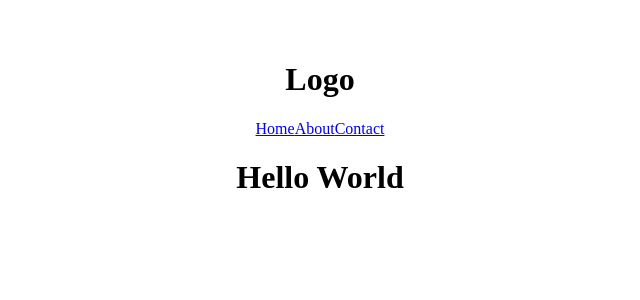
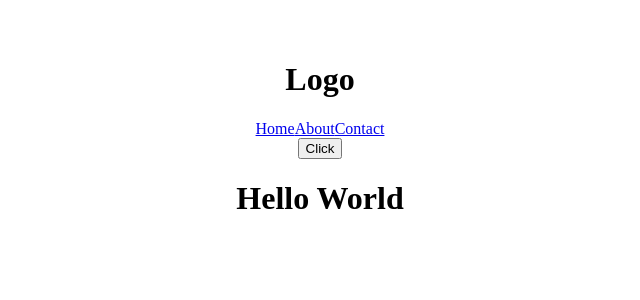
Before and after one commit to Olafey/react_ftr, a React (Vite) app: page / in a window 1280 px wide. Shown: the top 300 px of the page, without its empty margins (320-960 px from the left). Built offline with nearby package versions, Linux system fonts and the light colour scheme.

Commit message:
button comp

```diff
--- a/src/App.jsx
+++ b/src/App.jsx
@@ -4,6 +4,7 @@ import viteLogo from "/vite.svg";
 import "./App.css";
 import LandingPage from "./components/LandingPage";
 import NavBar from "./components/NavBar";
+import Button from "./Button";
 
 function App() {
   return (
--- a/src/Button.jsx
+++ b/src/Button.jsx
@@ -1,7 +1,11 @@
 import React from "react";
 
 const Button = () => {
-  return <div></div>;
+  return (
+    <div>
+      <button>Click</button>
+    </div>
+  );
 };
 
 export default Button;
--- a/src/components/NavBar.jsx
+++ b/src/components/NavBar.jsx
@@ -1,4 +1,5 @@
 import React from "react";
+import Button from "../Button";
 
 const NavBar = () => {
   return (
@@ -9,6 +10,7 @@ const NavBar = () => {
         <a href="#">About</a>
         <a href="#">Contact</a>
       </div>
+      <Button />
     </div>
   );
 };
```
